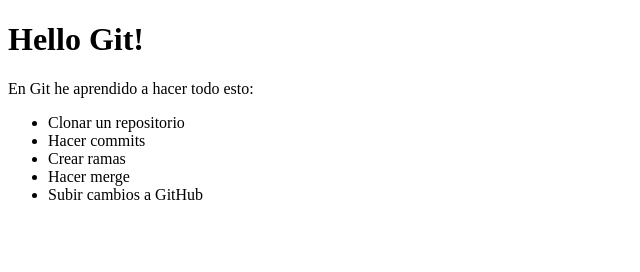
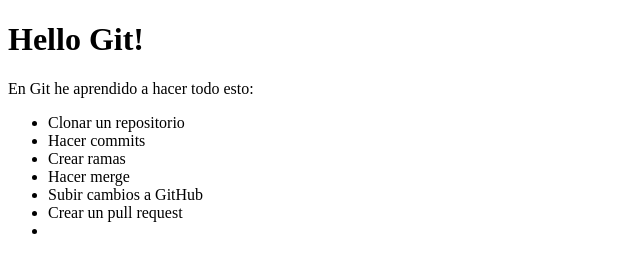
Before and after one commit to apinram/prueba_pr_apr, a plain HTML site: page index.html in a window 1280 px wide. Shown: the whole page, without its empty margins (0-640 px from the left). Drawn offline with Linux system fonts and the light colour scheme.

Commit message:
Modificado index

```diff
--- a/index.html
+++ b/index.html
@@ -13,6 +13,7 @@
         <li>Crear ramas</li>
         <li>Hacer merge</li>
         <li>Subir cambios a GitHub</li>
+    	<li>Crear un pull request<li>
     </ul>
 </body>
 </html>
```
